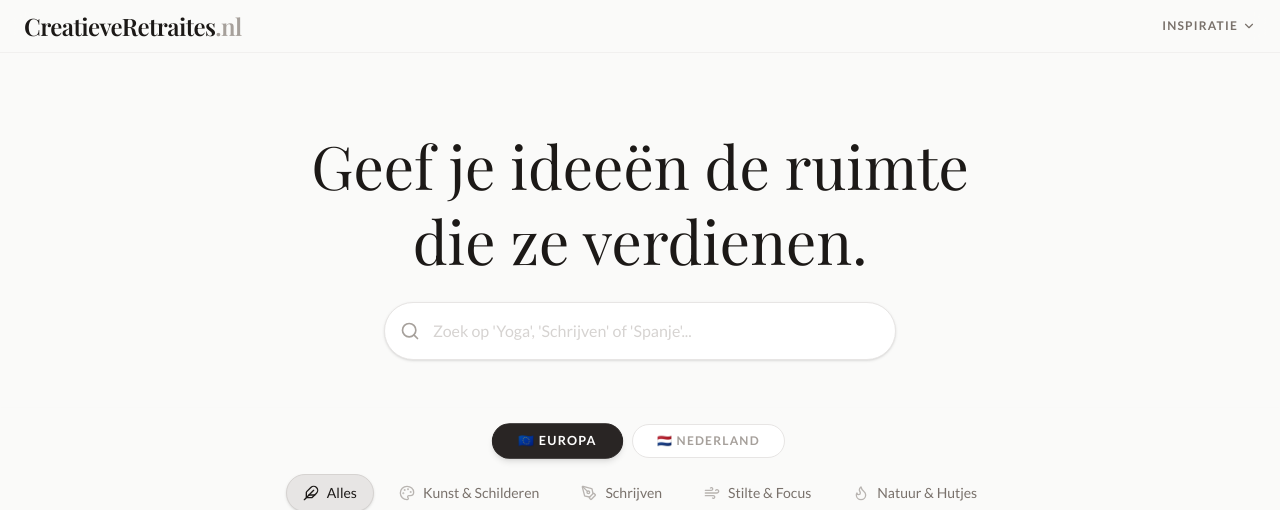
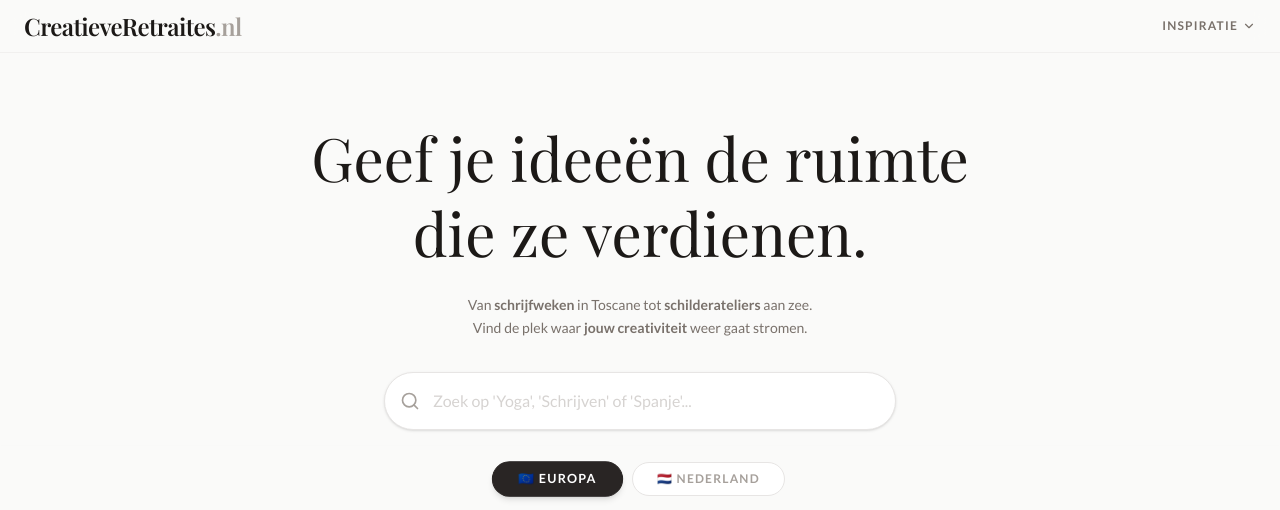
Before and after one commit to polekkieee/retraite-website, a Next.js app in the folder book-retreats-nl/: page / in a window 1280 px wide. Shown: the top 510 px of the page. Built offline with nearby package versions, Linux system fonts and the light colour scheme; a web font is replaced by a local one.

Commit message:
SEO optimization: updated the metadata and added small description on front page

```diff
--- a/book-retreats-nl/app/layout.tsx
+++ b/book-retreats-nl/app/layout.tsx
@@ -15,8 +15,16 @@ const geistMono = Geist_Mono({
 });
 
 export const metadata: Metadata = {
-  title: "Creatieve Retraites",
-  description: "Vind de retraite waar jouw creativiteit weer gaat stromen.",
+  title: "Creatieve Retraites | Vind jouw ideale Schrijf- of Kunstretraite",
+  description: "Ontdek de mooiste creatieve retraites in Nederland en Europa. Van schrijfweken tot schildervakanties: vind de ideale plek om je creativiteit weer te laten stromen.",
+  openGraph: {
+    title: "Creatieve Retraites",
+    description: "Vind de retraite waar jouw creativiteit weer gaat stromen.",
+    url: 'https://www.creatieveretraites.nl',
+    siteName: 'Creatieve Retraites',
+    locale: 'nl_NL',
+    type: 'website',
+  },
 };
 
 export default function RootLayout({
--- a/book-retreats-nl/app/page.tsx
+++ b/book-retreats-nl/app/page.tsx
@@ -115,10 +115,14 @@ export default function Home() {
         </div>
       </nav>
       {/* --- HERO SECTION --- */}
-      <section className="pt-32 pb-12 px-6 max-w-7xl mx-auto text-center">
+      <section className="pt-30 pb-4 px-6 max-w-7xl mx-auto text-center">
         <h1 className={`text-4xl md:text-6xl text-stone-900 leading-tight mb-6 ${playfair.className}`}>
           Geef je ideeën de ruimte<br />die ze verdienen.
         </h1>
+        <p className="text-sm text-stone-500 max-w-2xl mb-8 mx-auto font-soft leading-relaxed">
+          Van <strong>schrijfweken</strong> in Toscane tot <strong>schilderateliers</strong> aan zee.<br />
+          Vind de plek waar <strong>jouw creativiteit</strong> weer gaat stromen.
+        </p>
 
         {/* Search Bar */}
         <div className="max-w-lg mx-auto relative group">
```
